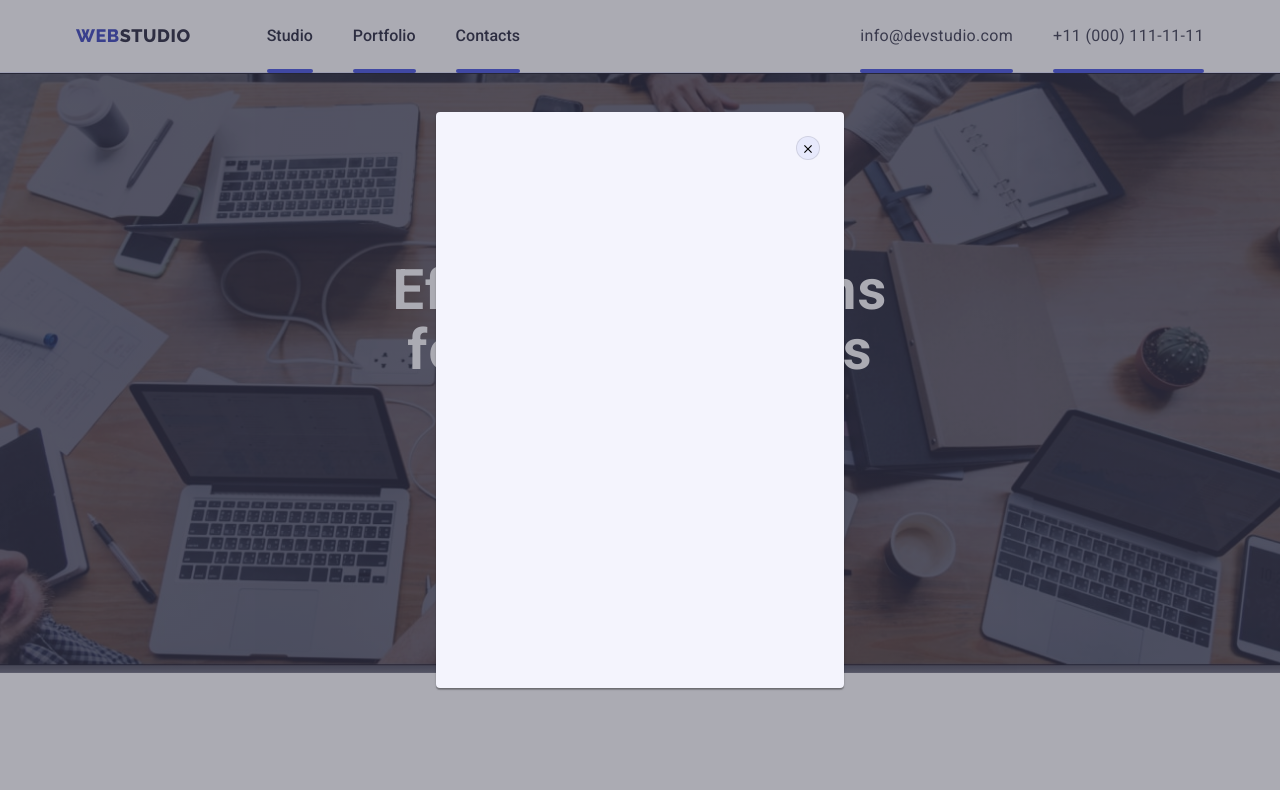
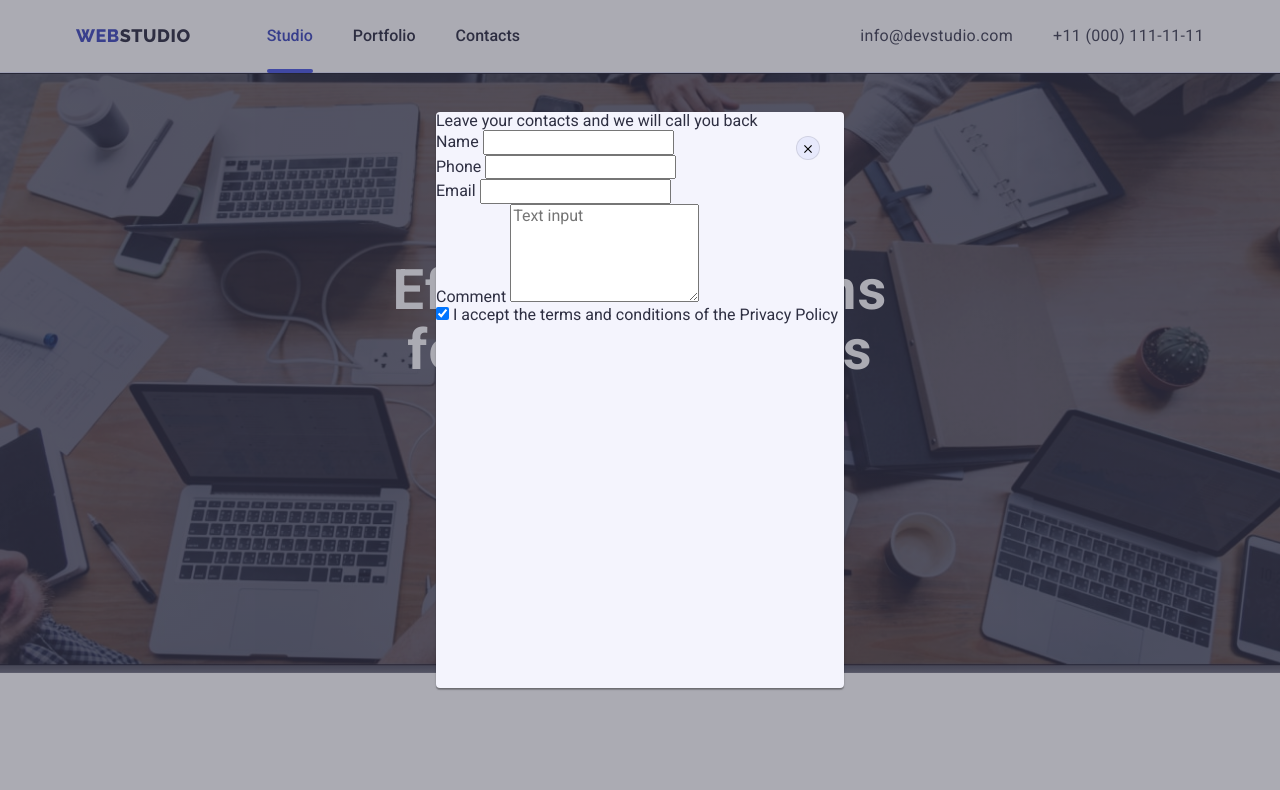
Before and after one commit to Ihorych/goit-markup-hw-05, a plain HTML site: page index.html in a window 1280 px wide. Both pictures are taken after a click on the button "Order Service". Shown: the top 790 px of the page. Drawn offline with nearby package versions, Linux system fonts and the light colour scheme.

Commit message:
final hometask animation

```diff
--- a/css/styles.css
+++ b/css/styles.css
@@ -1,4 +1,4 @@
-    :root{
+   :root{
         --primary-brand: #4D5AE5;
         --active-button: #404BBF;
         --section-colour: #2E2F42;
@@ -96,8 +96,7 @@
         gap: 40px;
     }
 
-    .link-nav::after,
-    .contatc-link::after{
+    .link-nav.activ::after{
         content: '';
         position: absolute;
         display: block;
@@ -106,17 +105,21 @@
         border-radius: 2px;
         background-color: var(--primary-brand);
         bottom: -28px;
-        opacity: 1;
 
         transition-property: opacity;
         transition-duration: 250ms;
         transition-timing-function: cubic-bezier(0.4, 0, 0.2, 1);
-        }
+    }
 
-    .header-link-item:hover .link-nav::after,
+    .link-nav.activ{
+        color: var(--active-button);
+    }
+
+    /* .header-link-item:hover .link-nav::after,
     .header-nav-item:hover .contatc-link::after{
         opacity: 1;
-    }
+    } */
+
 
     .header-link{
         margin-left: 76px;
@@ -148,7 +151,7 @@
         position: relative;
         line-height: 1.5;
         letter-spacing: 0.02px;
-        color: var(--section-colour);
+        /* color: var(--section-colour); */
         font-weight: 500;
         transition-property: color;
         transition-duration: 250ms;
@@ -159,6 +162,7 @@
     .link-nav:focus{
         color: var(--active-button);
     }
+
 
     .contatc-link{
         position: relative;
@@ -175,6 +179,14 @@
     .contatc-link:hover,
     .contatc-link:focus{
         color: var(--active-button);
+    }
+
+    .studio-activ::after{
+        opacity: 1;
+    }
+
+     .portfolio-activ::after{
+        opacity: 1;
     }
 
     .banner{
@@ -502,6 +514,7 @@
         left: 0;
         color: var(--cloud-bckground);
         background-color: var(--primary-brand);
+        opacity: 0.8;
         width: 100%;
         height: 100%;
         padding: 20px;
@@ -616,3 +629,8 @@
     .footer-social-link:focus{
         background-color: var(--success);
     }
+
+    .register{
+        display: flex;
+        flex-direction:column;
+    }
--- a/index.html
+++ b/index.html
@@ -20,7 +20,7 @@
           <ul class="header-link">
             <!--Header Navigation-->
             <li class="header-link-item">
-              <a href="./index.html" class="link-nav">
+              <a href="./index.html" class="link-nav activ">
                 Studio
               </a>
             </li>
@@ -29,7 +29,7 @@
                 Portfolio
               </a>
             </li>
-            <li class="header-link-item">
+            <li class="header-link-item contatc">
               <a href="./index.html" class="link-nav">
                 Contacts
               </a>
@@ -40,12 +40,12 @@
           <!--Footer Contact List-->
           <ul class="header-nav">
             <li class="header-nav-item">
-              <a href="mailto:info@devstudio.com" class="contatc-link">
+              <a href="mailto:info@devstudio.com" class="contatc-link activ">
                 info@devstudio.com
               </a>
             </li>
             <li class="header-nav-item">
-              <a href="tel:+110001111111" class="contatc-link">
+              <a href="tel:+110001111111" class="contatc-link activ">
                 +11 (000) 111-11-11
               </a>
             </li>
@@ -510,8 +510,31 @@
     <div class="backdrop is-hidden" data-modal>
       <div class="modal">
         <p>
+          Leave your contacts and we will call you back
+        </p>
 
-        </p>
+        <form class="register">
+          <label>
+            Name
+            <input type="" name="name" placeholder="">
+          </label>
+          <label>
+            Phone
+            <input type="number" name="Phone" placeholder="">
+          </label>
+          <label>
+            Email
+            <input type="email" name="email" placeholder="">
+          </label>
+          <label>
+            Comment
+            <textarea name="feedback" rows="5" placeholder="Text input"></textarea>
+          </label>
+          <label>
+            <input type="checkbox" name="agree" value="yes" checked/>
+            I accept the terms and conditions of the Privacy Policy
+          </label>
+        </form>
         <button data-modal-close type="button" class="modal-button">
           <svg class="social-icon" width="8" height="8">
             <use href="images/icons.svg#icon-close-black-18dp-2-1"></use>
```
Also changed, not shown: portfolio.html (+1 -1 lines).
